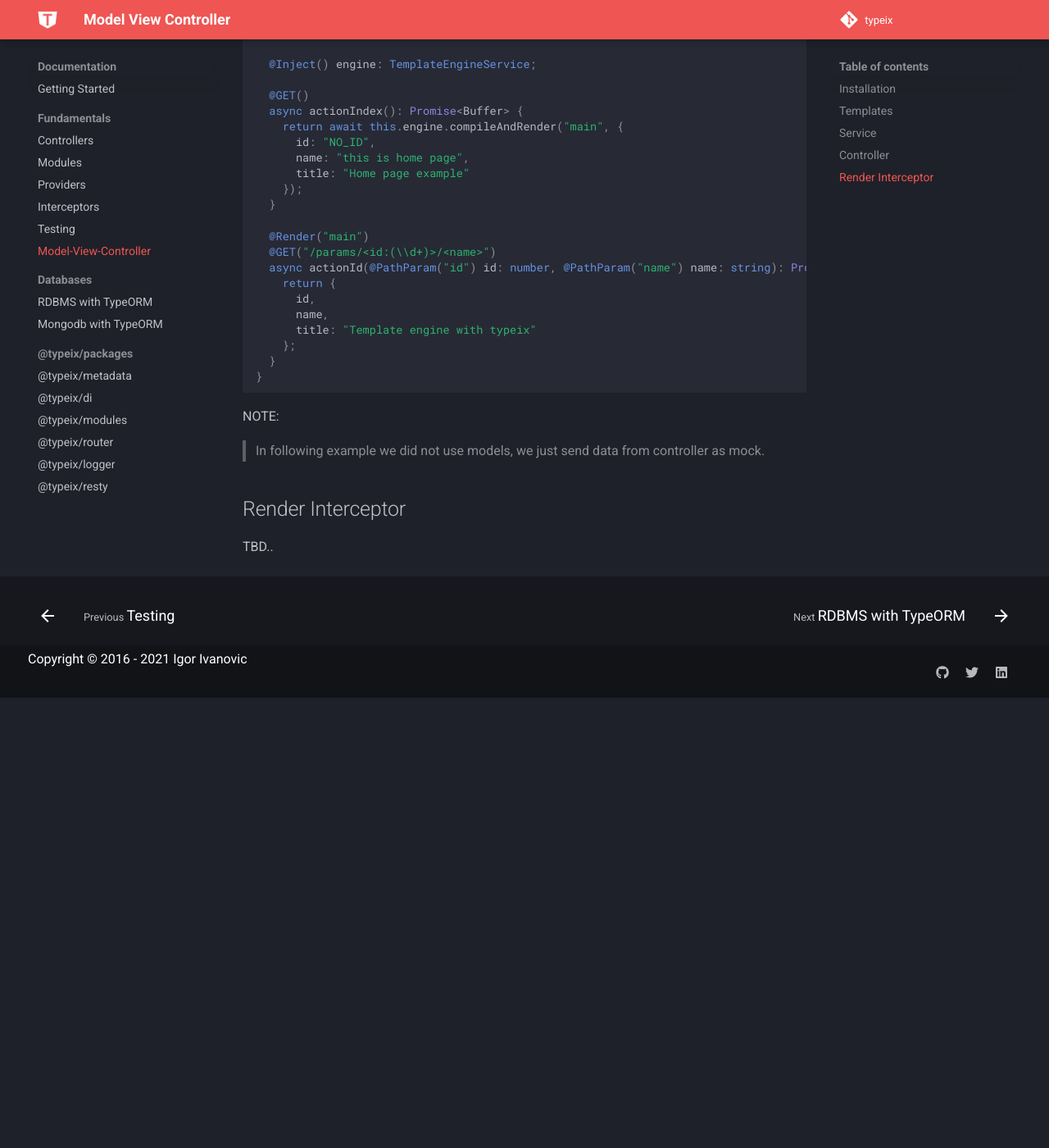
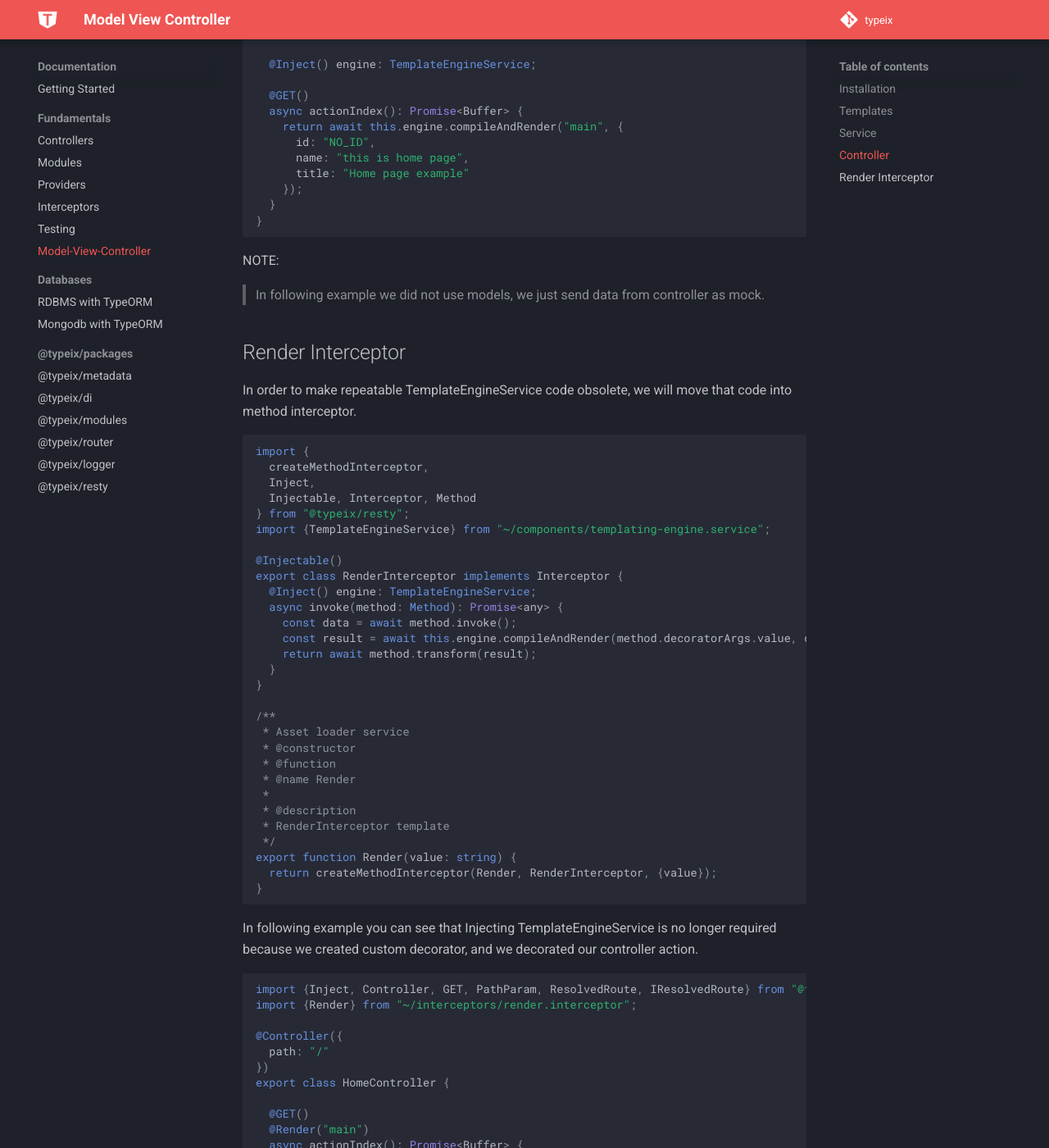
Before and after one commit to typeix/typeix.github.io, an MkDocs documentation site: the page built from docs/documentation/model-view-controller.md, in a window 1280 px wide and 1400 px high, scrolled down 3485 px. Shown: the whole window at 82% size. Built offline with MkDocs 1.6.1 and Material for MkDocs 9.7.7, drawn with Linux system fonts in a browser that asks for light colours; comment, search, counter and statistics services are not loaded; before the commit the page ends 4336 px from its top, so only the background shows below that.

Commit message:
docs: updated MVC docs

````diff
--- a/docs/documentation/model-view-controller.md
+++ b/docs/documentation/model-view-controller.md
@@ -157,10 +157,59 @@ export class HomeController {
       title: "Home page example"
     });
   }
+}
+```
+NOTE:
+> In following example we did not use models, we just send data from controller as mock.
 
+## Render Interceptor
+In order to make repeatable TemplateEngineService code obsolete, we will move that code into method interceptor.
+```ts
+
+import {
+  createMethodInterceptor,
+  Inject,
+  Injectable, Interceptor, Method
+} from "@typeix/resty";
+import {TemplateEngineService} from "~/components/templating-engine.service";
+
+@Injectable()
+export class RenderInterceptor implements Interceptor {
+  @Inject() engine: TemplateEngineService;
+  async invoke(method: Method): Promise<any> {
+    const data = await method.invoke();
+    const result = await this.engine.compileAndRender(method.decoratorArgs.value, data);
+    return await method.transform(result);
+  }
+}
+
+/**
+ * Asset loader service
+ * @constructor
+ * @function
+ * @name Render
+ *
+ * @description
+ * RenderInterceptor template
+ */
+export function Render(value: string) {
+  return createMethodInterceptor(Render, RenderInterceptor, {value});
+}
+```
+In following example you can see that Injecting TemplateEngineService is no longer required
+because we created custom decorator, and we decorated our controller action.
+```ts
+import {Inject, Controller, GET, PathParam, ResolvedRoute, IResolvedRoute} from "@typeix/resty";
+import {Render} from "~/interceptors/render.interceptor";
+
+@Controller({
+  path: "/"
+})
+export class HomeController {
+
+  @GET()
   @Render("main")
-  @GET("/params/<id:(\\d+)>/<name>")
-  async actionId(@PathParam("id") id: number, @PathParam("name") name: string): Promise<any> {
+  async actionIndex(): Promise<Buffer> {
     return {
       id,
       name,
@@ -169,8 +218,3 @@ export class HomeController {
   }
 }
 ```
-NOTE:
-> In following example we did not use models, we just send data from controller as mock.
-
-## Render Interceptor
-TBD..
````
